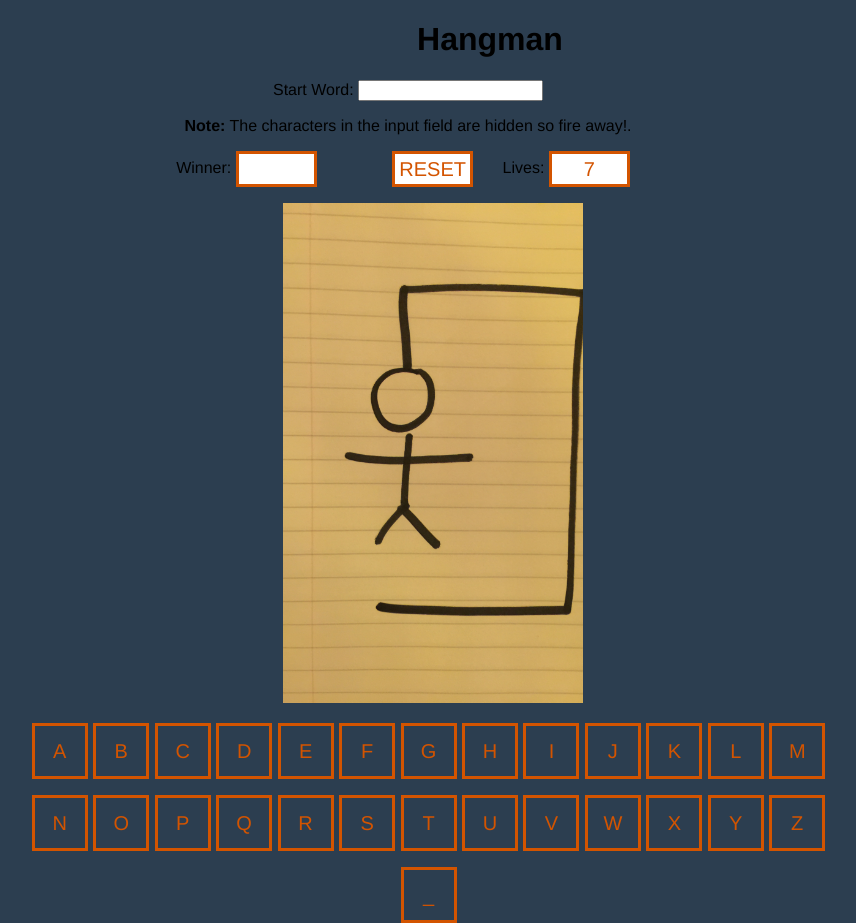
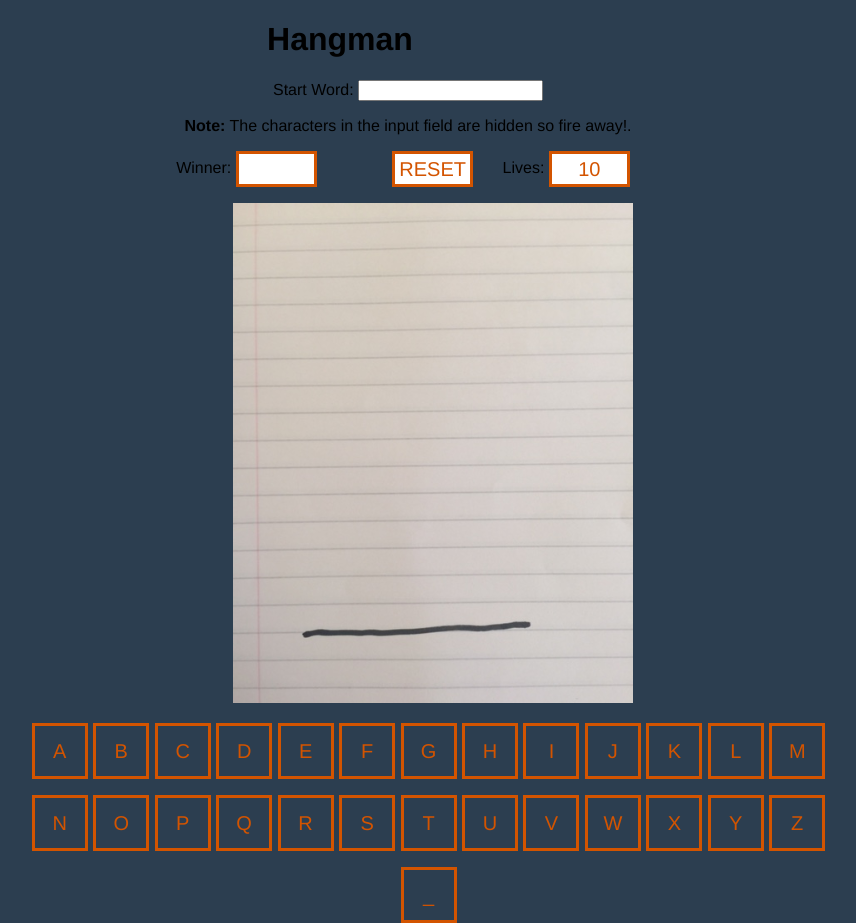
Before and after one commit to fhhopkinson/WDI_project1, a PHP site: page / in a window 1280 px wide. Shown: the whole page, without its empty margins (300-1156 px from the left). Run offline with PHP 8.4, Linux system fonts and the light colour scheme; some libraries are stand-ins or nearby versions.

Commit message:
attempted to fix it

```diff
--- a/CSS/app.css
+++ b/CSS/app.css
@@ -15,7 +15,7 @@ body {
 
 h1 {
   text-align: center;
-  margin-left: 300px;
+  margin-left: 0px;
 }
 
 
@@ -75,11 +75,11 @@ h1 {
   margin-top: 0px;
 }
 .hang10{
- width:300px;
+ width:400px;
  height:500px;
  background-color:white;
  display: inline-block;
- background-image: url("../images/IMG_2160.JPG");
+ background-image: url("../images/IMG_1.JPG");
  background-repeat: no-repeat;
  background-size: cover;
  margin-left: 50px;
--- a/JS/app.js
+++ b/JS/app.js
@@ -4,7 +4,6 @@ $(function(){
   //Placeholder Array for testing purposes
   var startArray;
   console.log(startArray);
-
   $("form").on("submit", function(e){
     e.preventDefault();
     var nextWord;
@@ -17,18 +16,22 @@ $(function(){
     console.log(startArray);
     console.log(startArray.length);
 
-    $.each(startArray, function(index, value) { // run a loop over the array and this fills the unordered list with the required number of answerTile for the game.
-      $(".answerTiles").append('<li class="answerTile"></li>');
+    $.each(startArray, function(index, value) {
+    //(startArray.replace(" ", "_")) // run a loop over the array and this fills the unordered list with the required number of answerTile for the game.
+    // $(document).keydown(function(e) {
+    // if (startArray.replace(" ", "_")) {
+    //   ( $(".answerTiles").append('<li class="answerTile">_</li>'))
       console.log("testing whether appending tile to html " + ".answerTile");
-        if(startArray.indexOf(this.id) = " ")
-          $(".answerTiles").append('<li class="answerTile">_</li>');
+      ($(".answerTiles").append('<li class="answerTile"></li>'));
+
     });
   });
+
 //win logic
 
 // var player1;
 // var player2;
-  var lives = 7;
+  var lives = 10;
   var correctLettersArr = [];
 
   //Add event listener to letter tiles
@@ -49,14 +52,15 @@ $(function(){
         correctLettersArr[index] = self.id;
         match = true;
       }
+      if(!match && lives > 1) {
+        lives-=1;
+        // lives.innerHTML('#lives');
+        $('#lives').text(lives);
+        console.log("number of lives " + lives);
+      }
     });
+  });
 
-    if(!match) {
-      lives-=1;
-      // lives.innerHTML('#lives');
-      $('#lives').text(lives);
-      console.log("number of lives " + lives);
-    }
 
     //If letter clicked is in startArray...
     // if(startArray.indexOf(this.id) !== -1) {
@@ -82,11 +86,63 @@ $(function(){
     } else {
       console.log("else at the end of the win logic " + this.id);
     }
-  });
+
+
+  // $("#refresh").on('click', function () {
+  //  location.reload(true);
+  // });
+
+
+// });
+// var image = "image" + key + ".jpg";
+// getElementById("mainImage").src= image;
+// if(key == max){
+//  key = 0;
+// }else{
+//  key++;
+// }
+
+
+// var image = this;
+// var images =[("/images/IMG_2162.JPG")
+//              ("/images/IMG_2163.JPG")
+//              ("/images/IMG_2164.JPG")
+//              ("/images/IMG_2165.JPG")
+//              ("/images/IMG_2166.JPG")
+//              ("/images/IMG_2167.JPG")
+//              ("/images/IMG_2168.JPG")
+//              ("/images/IMG_2169.JPG")
+//              ("/images/IMG_2170.JPG")
+//              ("/images/IMG_2161.JPG")];
+
+
+
+
+  if (lives = 10 ) {
+    console.log("lives")
+  } else if (lives = 9) {
+  $(".hang10").css("background-image", "url('/images/IMG_1.JPG')");
+  } else if (lives = 8) {
+  $(".hang10").css("background-image", "url('/images/IMG_2.JPG')");
+  } else if (lives = 7) {
+  $(".hang10").css("background-image", "url('/images/IMG_3.JPG')");
+  console.log('lives2')
+  } else if (lives = 6) {
+  $(".hang10").css("background-image", "url('/images/IMG_4.JPG')");
+  } else if (lives = 5) {
+  $(".hang10").css("background-image", "url('/images/IMG_5.JPG')");
+  } else if (lives = 4) {
+  $(".hang10").css("background-image", "url('/images/IMG_6.JPG')");
+  } else if (lives = 3) {
+  $(".hang10").css("background-image", "url('/images/IMG_7.JPG')");
+  } else if (lives = 2) {
+  $(".hang10").css("background-image", "url('/images/IMG_8.JPG')");
+  } else if (lives = 1) {
+  $(".hang10").css("background-image", "url('/images/IMG_9.JPG')");
+  }
 
   $("#refresh").on('click', function () {
    location.reload(true);
+   console.log('reset');
   });
-
-  console.log('reset');
 });
--- a/JS/app2.js
+++ b/JS/app2.js
@@ -32,3 +32,6 @@ CSS will require 26 tiles at least.  Score counter? pop up startWord. anitmation
 
 considerations: $("#score1").text(player1Score)
                 $("#score2").text(Player2Score)*/
+
+
+                //make space bar populate a color.
--- a/home.html
+++ b/home.html
@@ -21,7 +21,7 @@
 <ul class="reset">
 Winner: <li class="tile2" id="winner"></li>
 <li class="tile" id="refresh">RESET</li>
-Lives: <li class="tile2" id="lives">7</li>
+Lives: <li class="tile2" id="lives">10</li>
 </ul>
 
 <div class="hang10"></div>
```
Also changed, not shown: images/IMG_1.JPG (added), images/IMG_10.JPG (added), images/IMG_2.JPG (added), images/IMG_2160.JPG (deleted), images/IMG_3.JPG (added), images/IMG_4.JPG (added), images/IMG_5.JPG (added), images/IMG_6.JPG (added), images/IMG_7.JPG (added), images/IMG_8.JPG (added), images/IMG_9.JPG (added).
